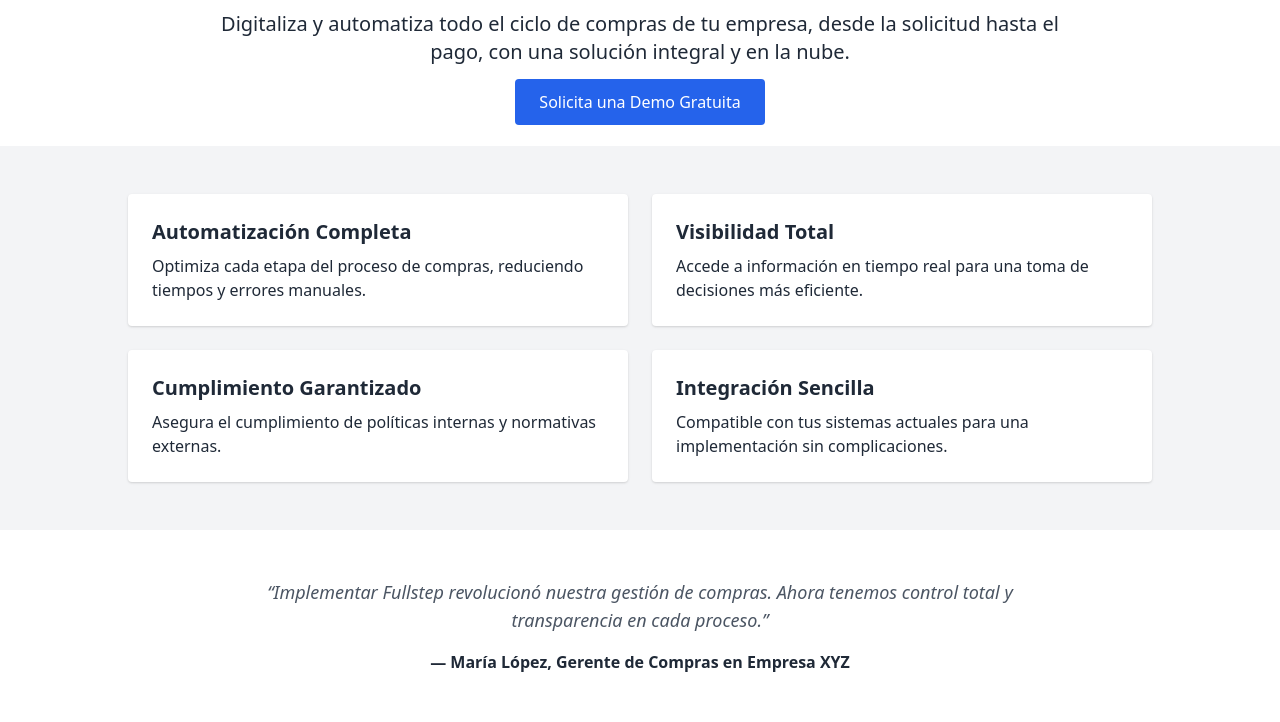
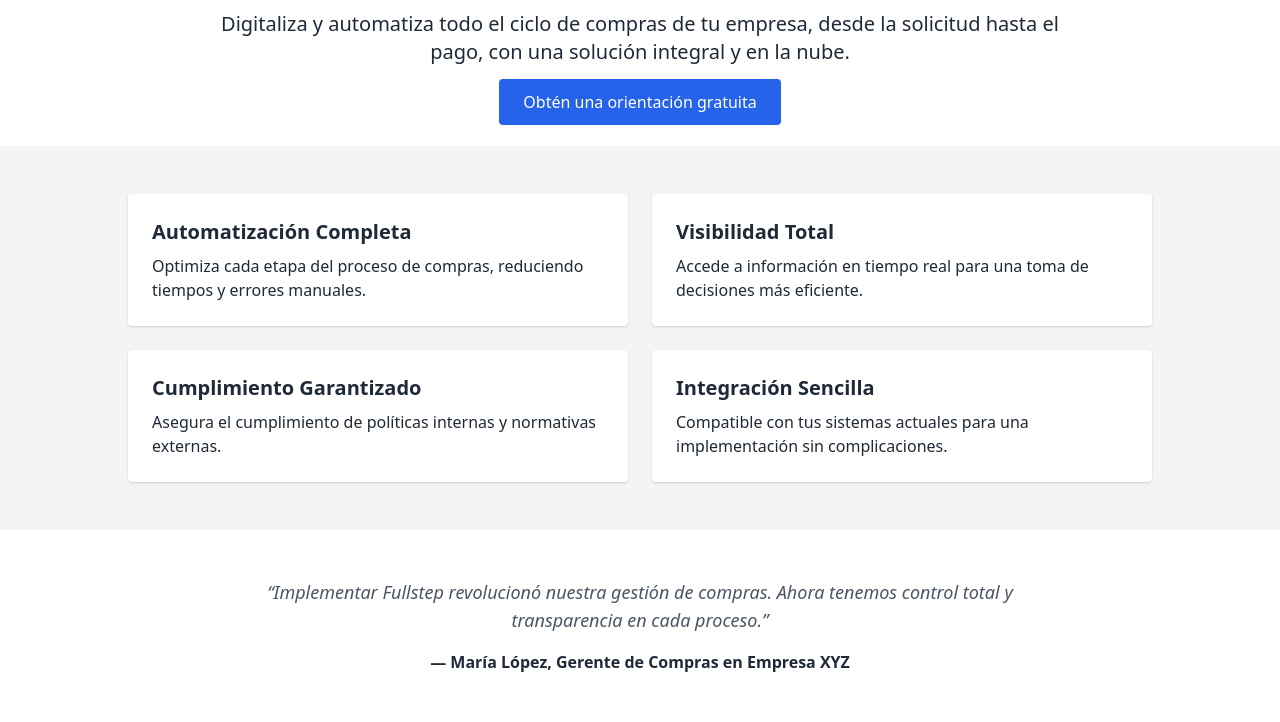
Before and after one commit to kulhunter/test2, a plain HTML site: page index.html in a window 1280 px wide. Shown: the part 78-800 px from the top of the page. Drawn offline with nearby package versions, Linux system fonts and the light colour scheme.

Commit message:
Update index.html

```diff
--- a/index.html
+++ b/index.html
@@ -12,7 +12,7 @@
     <div class="max-w-4xl mx-auto text-center">
       <h1 class="text-3xl md:text-4xl font-bold mb-4">Transforma tu gestión de compras con Fullstep</h1>
       <p class="text-lg md:text-xl mb-6">Digitaliza y automatiza todo el ciclo de compras de tu empresa, desde la solicitud hasta el pago, con una solución integral y en la nube.</p>
-      <a href="#formulario" class="bg-blue-600 text-white px-6 py-3 rounded hover:bg-blue-700">Solicita una Demo Gratuita</a>
+      <a href="#formulario" class="bg-blue-600 text-white px-6 py-3 rounded hover:bg-blue-700">Obtén una orientación gratuita</a>
     </div>
   </section>
 
```
